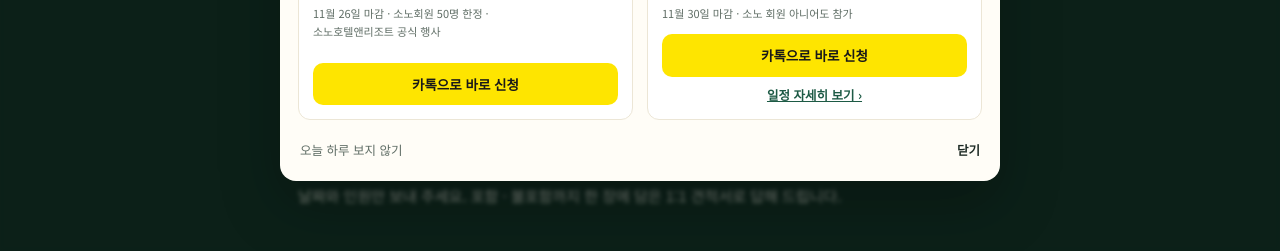
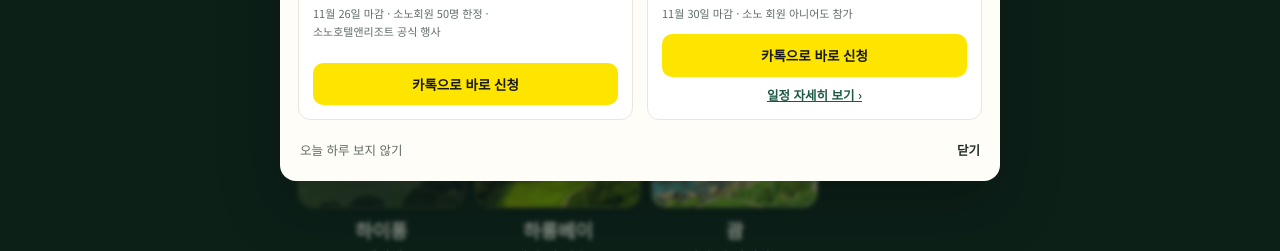
Before and after one commit to greenhue-travel/greenhuetravel, a plain HTML site: page index.html in a window 1280 px wide. Shown: the part 549-800 px from the top of the page. Drawn offline with Linux system fonts and the light colour scheme.

Commit message:
첫 화면 가격 줄을 여행지 사진 3장으로 교체
Co-Authored-By: Claude Opus 5.5 <noreply@anthropic.com>
Claude-Session: https://claude.ai/code/session_01NZVA238dmYMmEvdoWYXvy3

```diff
--- a/index.html
+++ b/index.html
@@ -308,6 +308,8 @@ section,.strip{scroll-margin-top:64px}
 .bl-s{font-size:15.5px;color:#4a5751;margin:0;line-height:1.75}
 
 /* 2026-11-21 정리 */
+.dest{display:grid;grid-template-columns:repeat(3,1fr);gap:10px;margin:18px 0 20px}.dest a{text-decoration:none;color:var(--iv);text-align:center}.dest img{width:100%;aspect-ratio:1/1;object-fit:cover;border-radius:14px;display:block;border:1px solid rgba(210,178,119,.35)}.dest b{display:block;font-size:19px;margin-top:8px;font-family:var(--fs)}.dest span{display:block;font-size:14px;color:var(--iv2);line-height:1.35}@media(min-width:760px){.dest{max-width:520px}}
+
 .life{background:var(--g3)}
 .evsub{margin-top:34px;padding-top:26px;border-top:1px solid #e3dccb}.t2{font-family:var(--fs);font-size:22px;margin:0 0 6px;font-weight:600}
 .gusec{background:var(--g2)}
@@ -333,7 +335,11 @@ section,.strip{scroll-margin-top:64px}
   <span class="off2">베트남 북부 · 괌 프라이빗 골프 전문</span>
   <h1>베트남 북부 · 괌 골프는,<br><em>그린휴</em></h1>
   <p class="motto">하노이 · 하이퐁 · 하롱베이, 그리고 괌.<br>소노호텔앤리조트 공식 대행 여행사입니다.<br>티타임과 객실은 대표 오선혜가 직접 확인합니다.</p>
-  <p class="pline"><a href="#p-hp">하이퐁 3박 5일 <b>58만 원~</b></a><i></i><a href="#p-hl">하롱베이 3박 5일 <b>114만 원~</b></a><i></i><a href="#p-gu">괌 3박 5일 <b>$680~</b></a><span class="pnote2">하이퐁 · 괌 1인 지상비(항공 별도) · 하롱베이 항공 포함 · 2인 1실 기준</span></p>
+  <div class="dest">
+   <a href="#p-hp"><img src="assets/room-view.jpg" alt="소노펠리체 CC 하이퐁" style="object-position:center 55%"><b>하이퐁</b><span>소노펠리체 CC</span></a>
+   <a href="#p-hl"><img src="assets/hl-flc-golf.jpg" alt="FLC 하롱베이 골프" style="object-position:center 60%"><b>하롱베이</b><span>바다 위 라운드</span></a>
+   <a href="#p-gu"><img src="assets/gu-signature.jpg" alt="괌 망길라오 시그니처 홀" style="object-position:center 35%"><b>괌</b><span>절벽 위 망길라오</span></a>
+  </div>
   <a class="btn btn-k" href="https://pf.kakao.com/_nHFmX/chat" target="_blank" rel="noopener">카톡으로 견적 받기</a>
   <p class="pnote2" style="margin-top:10px">날짜와 인원만 보내 주세요. 포함 · 불포함까지 한 장에 담은 1:1 견적서로 답해 드립니다.</p>
   <a class="hfr" href="https://pf.kakao.com/_nHFmX/friend" target="_blank" rel="noopener">채널 친구 추가하고 대회 · 일정 소식 먼저 받기 ›</a>
```
